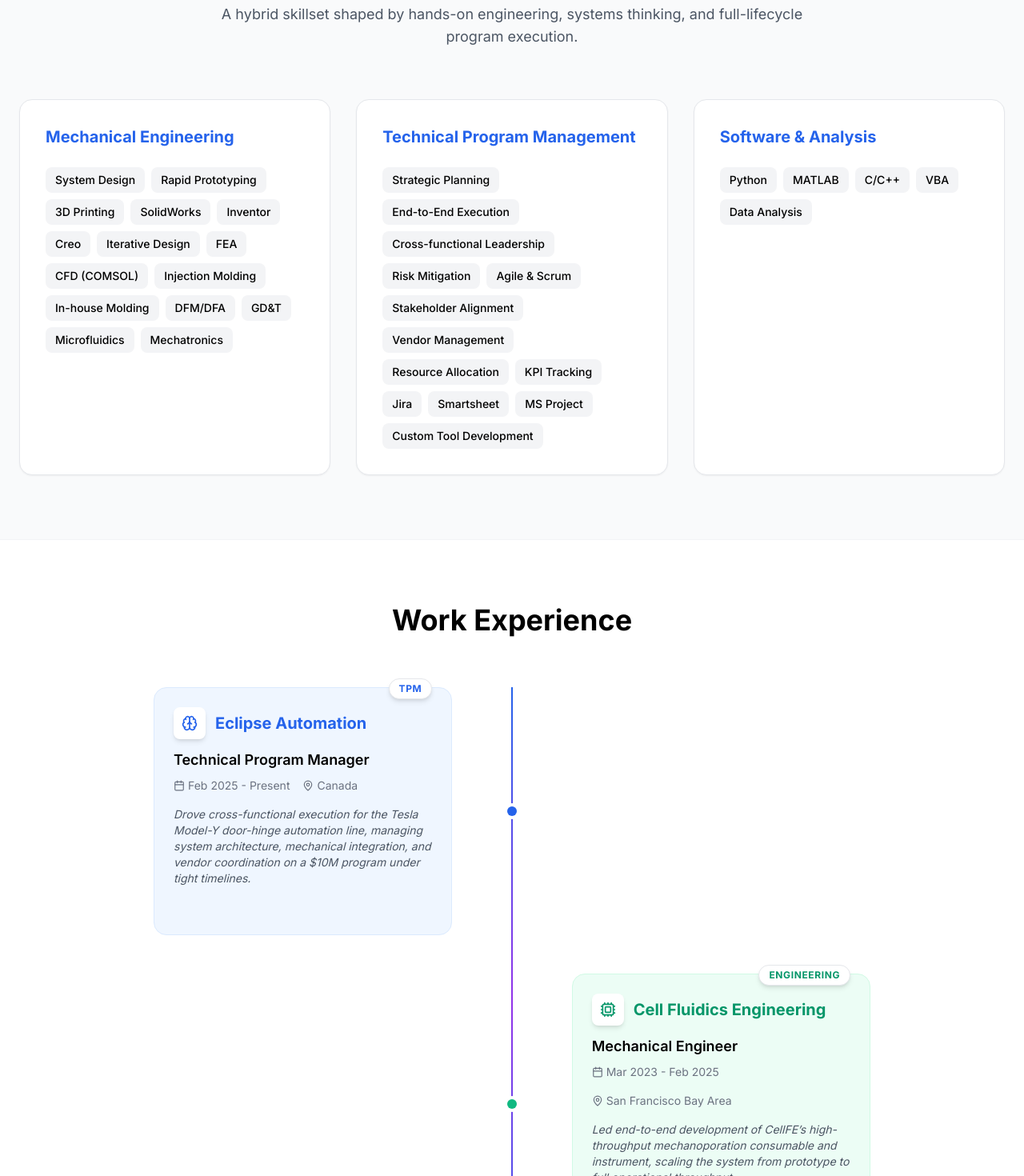
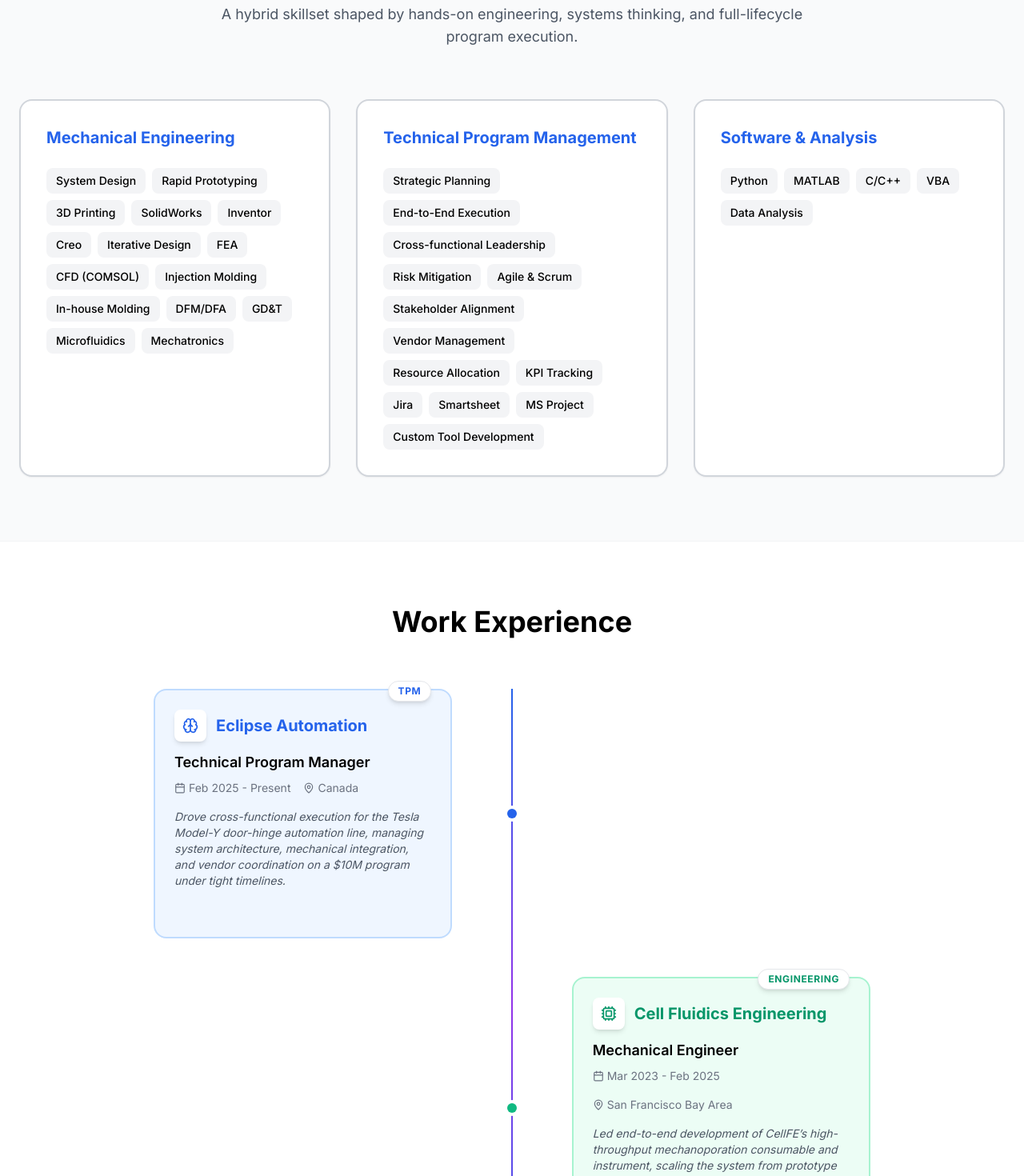
Before and after one commit to jackychen-dev/portfolio, a Next.js app: page / in a window 1280 px wide. Shown: the part 940-2410 px from the top of the page at 80% size. Built offline with nearby package versions, Linux system fonts and the light colour scheme.

Commit message:
Make card borders more pronounced with thicker borders

```diff
--- a/components/About.tsx
+++ b/components/About.tsx
@@ -41,7 +41,7 @@
               whileInView={{ opacity: 1, y: 0 }}
               viewport={{ once: true }}
               transition={{ delay: index * 0.1 }}
-              className="bg-white dark:bg-black p-8 rounded-2xl border border-gray-200 dark:border-neutral-800 shadow-sm hover:shadow-lg hover:-translate-y-1 transition-all duration-300"
+              className="bg-white dark:bg-black p-8 rounded-2xl border-2 border-gray-300 dark:border-neutral-700 shadow-sm hover:shadow-lg hover:-translate-y-1 transition-all duration-300"
             >
               <h3 className="text-xl font-bold mb-6 text-blue-600">{category.title}</h3>
               <div className="flex flex-wrap gap-2">
--- a/components/Experience.tsx
+++ b/components/Experience.tsx
@@ -136,7 +136,7 @@
             }
 
             const CardContent = (
-              <div className={`relative p-6 rounded-2xl transition-all duration-300 border ${isTPM ? 'border-blue-100 dark:border-blue-900/30' : isEducation ? 'border-purple-100 dark:border-purple-900/30' : 'border-emerald-100 dark:border-emerald-900/30'} hover:shadow-xl hover:-translate-y-1 ${bgColor} ${borderColor}`}>
+              <div className={`relative p-6 rounded-2xl transition-all duration-300 border-2 ${isTPM ? 'border-blue-200 dark:border-blue-800/50' : isEducation ? 'border-purple-200 dark:border-purple-800/50' : 'border-emerald-200 dark:border-emerald-800/50'} hover:shadow-xl hover:-translate-y-1 ${bgColor} ${borderColor}`}>
 
                 {/* Role Badge */}
                 <div className={`absolute -top-3 right-6 px-3 py-1 rounded-full text-xs font-bold uppercase tracking-wider shadow-md bg-white dark:bg-neutral-800 ${accentColor} border border-gray-200 dark:border-neutral-700`}>
--- a/components/Projects.tsx
+++ b/components/Projects.tsx
@@ -68,7 +68,7 @@
                 whileInView={{ opacity: 1, y: 0 }}
                 viewport={{ once: true }}
                 transition={{ delay: index * 0.1 }}
-                className="bg-white dark:bg-black border border-gray-100 dark:border-neutral-800 rounded-2xl p-8 hover:border-blue-500 transition-colors h-full flex flex-col shadow-sm hover:shadow-lg"
+                className="bg-white dark:bg-black border-2 border-gray-300 dark:border-neutral-700 rounded-2xl p-8 hover:border-blue-500 transition-colors h-full flex flex-col shadow-sm hover:shadow-lg"
               >
                 <div className="flex justify-between items-start mb-4">
                   <div>
```
